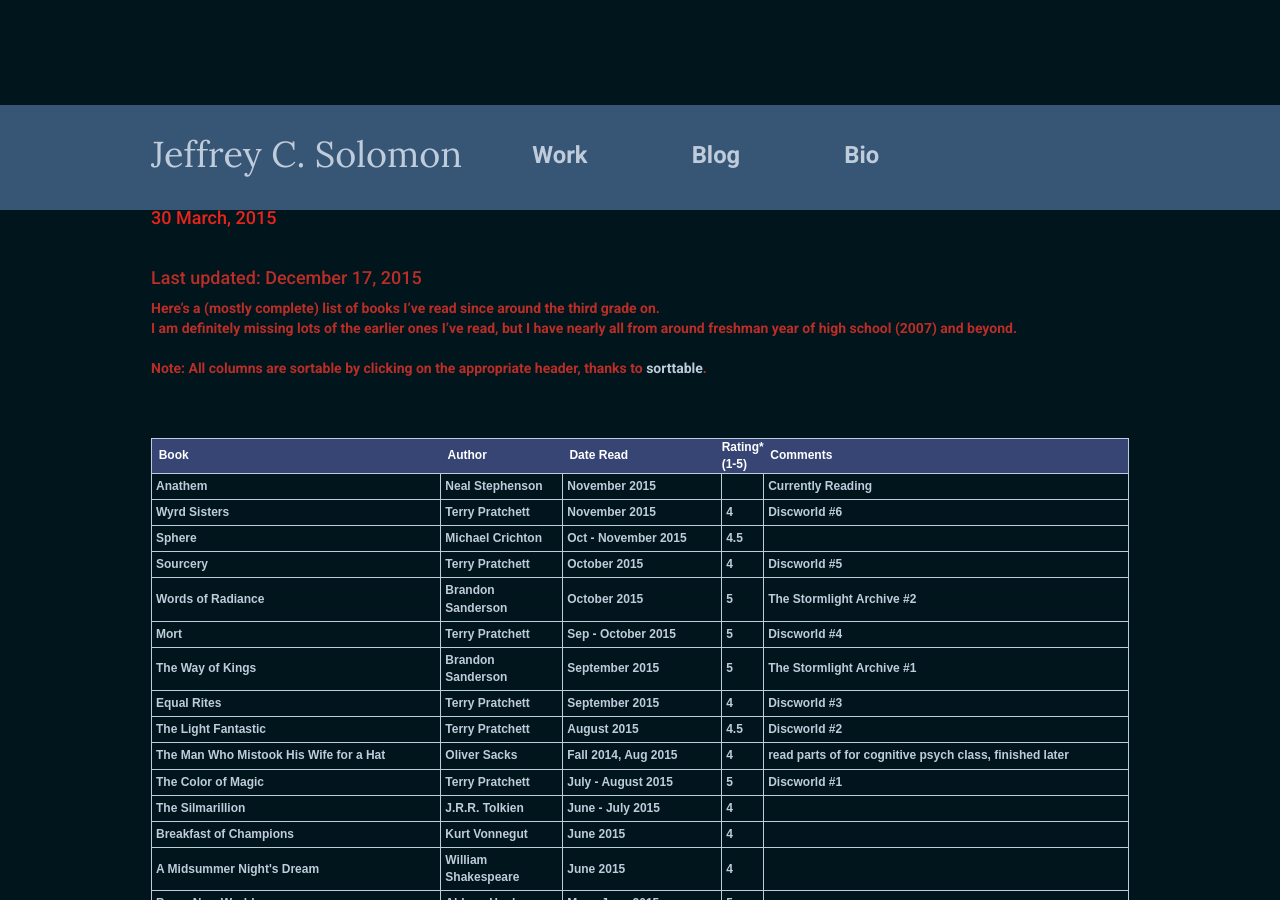
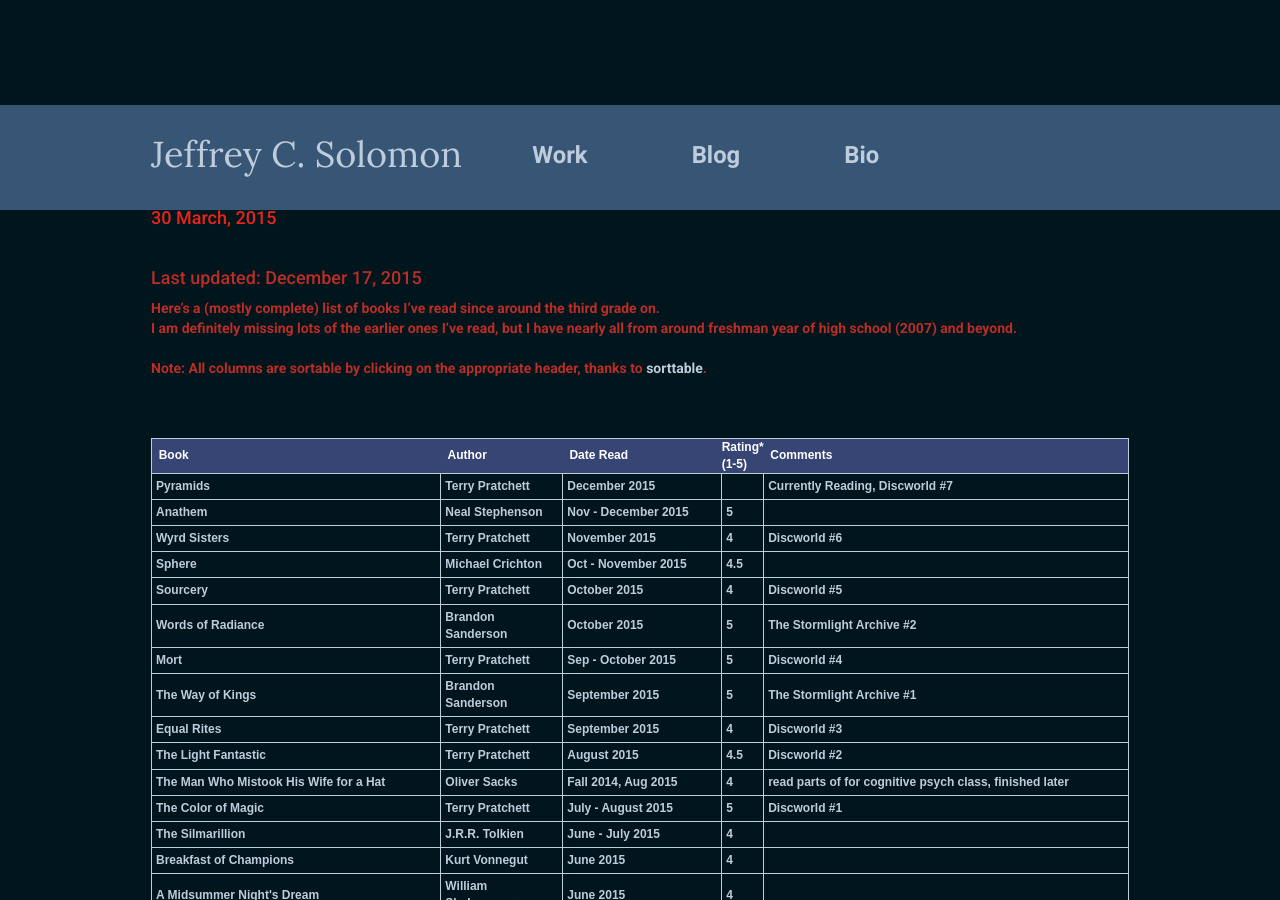
Before and after one commit to JeffSolo/jeffsolo.github.com, a Jekyll site: the page built from _posts/2015-03-30-books.md, in a window 1280 px wide and 900 px high. Built offline with Jekyll 4.4.1, drawn with Linux system fonts in a browser that asks for light colours; nearby versions of some CDN libraries; Markdown is read by kramdown in place of the engine named in the settings; some of the changed text lies outside the part shown.

Commit message:
updated books

```diff
--- a/_includes/books.html
+++ b/_includes/books.html
@@ -19,7 +19,8 @@
 }
 </style><table class="tableizer-table sortable">
 <tr class="tableizer-firstrow fingerpointer"><th>&nbsp;&nbsp;Book</th><th>&nbsp;&nbsp;Author</th><th>&nbsp;&nbsp;Date Read</th><th>Rating* <br>(1-5)</th><th>&nbsp;&nbsp;Comments</th></tr>
- <tr><td>Anathem</td><td>Neal Stephenson</td><td sorttable_customkey="-15">November 2015</td><td></td><td>Currently Reading</td></tr>
+ <tr><td>Pyramids</td><td>Terry Pratchett</td><td sorttable_customkey="-15">December 2015</td><td></td><td>Currently Reading, Discworld #7</td></tr>
+ <tr><td>Anathem</td><td>Neal Stephenson</td><td sorttable_customkey="-15">Nov - December 2015</td><td>5</td><td></td></tr>
  <tr><td>Wyrd Sisters</td><td>Terry Pratchett</td><td sorttable_customkey="-14">November 2015</td><td>4</td><td>Discworld #6</td></tr>
  <tr><td>Sphere</td><td>Michael Crichton</td><td sorttable_customkey="-13">Oct - November 2015</td><td>4.5</td><td></td></tr>
  <tr><td>Sourcery</td><td>Terry Pratchett</td><td sorttable_customkey="-12">October 2015</td><td>4</td><td>Discworld #5</td></tr>
```
Also changed, not shown: _posts/2015-03-30-books.md (+1 -1 lines), docs/christmas.md (added, +1 -0 lines), 2 other files.
